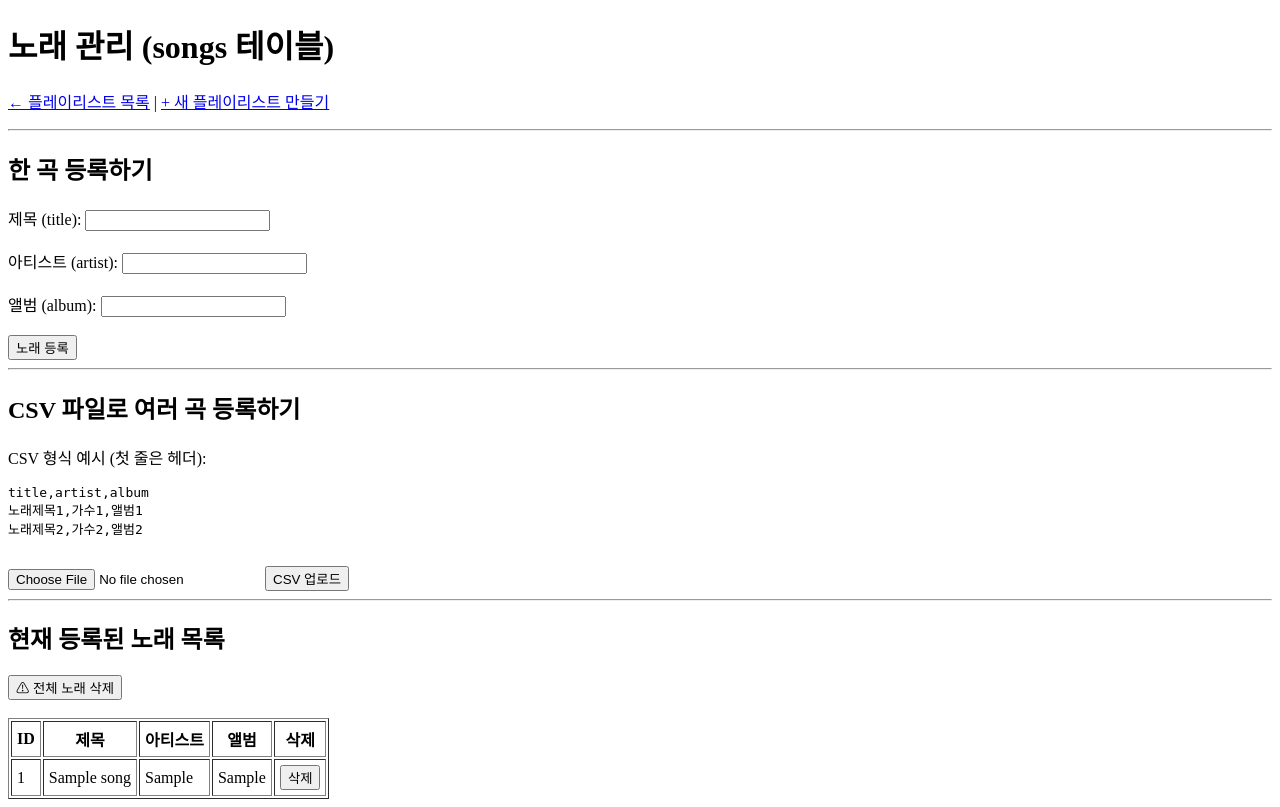
After one commit to JS66KIM/playlist-web, a Flask app: page /songs in a window 1280 px wide. The commit adds this page. Run offline with Flask 3, Linux system fonts and the light colour scheme; tables that the repository leaves empty hold one stand-in row (values such as "Sample post").

Commit message:
back button

```diff
--- a/app.py
+++ b/app.py
@@ -75,6 +75,133 @@ def test_db():
 
     conn.close()
     return f"현재 데이터베이스에 존재하는 테이블: {tables}"
+
+
+
+@app.route('/playlists/new', methods=['GET', 'POST'])
+def create_playlist():
+    """
+    새 플레이리스트를 생성하는 페이지.
+    - GET  : 화면에 폼 + 곡 검색/목록을 보여줌
+    - POST : 사용자가 작성한 제목/설명 + 선택한 곡들을 DB에 저장
+    """
+
+    conn = get_db_connection()
+    cur = conn.cursor()
+
+    # ---------- [POST] 폼 제출: 플레이리스트 저장 ----------
+    if request.method == 'POST':
+        # 폼에서 넘어온 값들 꺼내기
+        title = request.form.get('title')
+        description = request.form.get('description')
+
+        # 로그인 기능이 아직 없으니까 user_id 는 임시로 1번 사용자라고 가정
+        user_id = 1
+
+        # 선택된 곡 ID 들 (체크박스 name="song_ids")
+        selected_song_ids = request.form.getlist('song_ids')
+
+        # 플레이리스트 기본 정보 저장
+        cur.execute("""
+            INSERT INTO playlists (user_id, title, description, created_at)
+            VALUES (?, ?, ?, datetime('now'))
+        """, (user_id, title, description))
+
+        # 방금 INSERT 한 playlist 의 id 가져오기
+        playlist_id = cur.lastrowid
+
+        # 선택된 곡들을 playlist_songs 테이블에 넣기
+        # track_order 는 1부터 순서대로
+        for order, song_id in enumerate(selected_song_ids, start=1):
+            cur.execute("""
+                INSERT INTO playlist_songs (playlist_id, song_id, track_order)
+                VALUES (?, ?, ?)
+            """, (playlist_id, song_id, order))
+
+        # 변경사항 저장
+        conn.commit()
+        conn.close()
+
+        # 저장 후 메인 페이지로 이동
+        return redirect(url_for('index'))
+
+    # ---------- [GET] 페이지 처음 접속: 검색 + 곡 목록 ----------
+    # 검색어 받기 (?q=검색어)
+    search_query = request.args.get('q', '').strip()
+
+    if search_query:
+        # 검색어가 있을 때: 제목/아티스트/앨범에 포함되면 보여줌
+        cur.execute("""
+            SELECT song_id, title, artist, album
+            FROM songs
+            WHERE title  LIKE ?
+               OR artist LIKE ?
+               OR album  LIKE ?
+            ORDER BY title
+        """, (f'%{search_query}%', f'%{search_query}%', f'%{search_query}%'))
+    else:
+        # 검색어 없으면 전체 곡 목록
+        cur.execute("""
+            SELECT song_id, title, artist, album
+            FROM songs
+            ORDER BY title
+        """)
+
+    songs = cur.fetchall()
+    conn.close()
+
+    # 템플릿에 곡 목록과 검색어 전달
+    return render_template('create_playlist.html',
+                           songs=songs,
+                           search_query=search_query)
+
+# 플레이리스트 상세보기 (노래 목록 포함)
+@app.route('/playlists/<int:playlist_id>')
+def view_playlist(playlist_id):
+    """
+    특정 플레이리스트의 상세 정보와 포함된 노래 목록을 보여주는 페이지
+    """
+    conn = get_db_connection()
+    cur = conn.cursor()
+
+    # 플레이리스트 기본 정보 가져오기
+    cur.execute("""
+        SELECT p.playlist_id,
+               p.title,
+               p.description,
+               p.created_at,
+               u.username
+        FROM playlists p
+        LEFT JOIN users u ON p.user_id = u.user_id
+        WHERE p.playlist_id = ?
+    """, (playlist_id,))
+
+    playlist = cur.fetchone()
+
+    if not playlist:
+        conn.close()
+        return "플레이리스트를 찾을 수 없습니다.", 404
+
+    # 플레이리스트에 포함된 노래 목록 가져오기
+    cur.execute("""
+        SELECT s.song_id,
+               s.title,
+               s.artist,
+               s.album,
+               ps.track_order
+        FROM playlist_songs ps
+        JOIN songs s ON ps.song_id = s.song_id
+        WHERE ps.playlist_id = ?
+        ORDER BY ps.track_order
+    """, (playlist_id,))
+
+    songs = cur.fetchall()
+    conn.close()
+
+    return render_template('view_playlist.html',
+                         playlist=playlist,
+                         songs=songs)
+
 
 # ---------------------------------------------
 # 5) 노래 관리 페이지 (songs 테이블 관리)
@@ -214,6 +341,47 @@ def delete_all_songs():
 
     return redirect(url_for('manage_songs'))
 
+# 플레이리스트 삭제
+@app.route('/playlists/delete/<int:playlist_id>', methods=['POST'])
+def delete_playlist(playlist_id):
+    """
+    플레이리스트 삭제 (작성자만 삭제 가능)
+    - user_id가 일치하는지 확인
+    - playlist_songs 테이블의 관련 데이터도 함께 삭제
+    """
+    # 현재 로그인한 사용자 (임시로 1번 사용자)
+    current_user_id = 1
+
+    conn = get_db_connection()
+    cur = conn.cursor()
+
+    # 플레이리스트의 작성자 확인
+    cur.execute("""
+        SELECT user_id FROM playlists WHERE playlist_id = ?
+    """, (playlist_id,))
+
+    result = cur.fetchone()
+
+    if not result:
+        conn.close()
+        return "플레이리스트를 찾을 수 없습니다.", 404
+
+    # user_id 확인
+    if result['user_id'] != current_user_id:
+        conn.close()
+        return "삭제 권한이 없습니다. 본인이 만든 플레이리스트만 삭제할 수 있습니다.", 403
+
+    # 권한이 있으면 삭제 진행
+    # 1. playlist_songs 테이블에서 관련 노래 관계 삭제
+    cur.execute("DELETE FROM playlist_songs WHERE playlist_id = ?", (playlist_id,))
+
+    # 2. playlists 테이블에서 플레이리스트 삭제
+    cur.execute("DELETE FROM playlists WHERE playlist_id = ?", (playlist_id,))
+
+    conn.commit()
+    conn.close()
+
+    return redirect(url_for('index'))
 
 # ---------------------------------------------
 #. Flask 실행
--- /dev/null
+++ b/templates/manage_songs.html
@@ -0,0 +1,107 @@
+<!DOCTYPE html>
+<html lang="ko">
+<head>
+    <meta charset="UTF-8">
+    <title>노래 관리</title>
+</head>
+<body>
+    <h1>노래 관리 (songs 테이블)</h1>
+
+    <!-- 메인 / 플레이리스트 생성 페이지로 가는 링크들 -->
+    <p>
+        <a href="{{ url_for('index') }}">← 플레이리스트 목록</a> |
+        <a href="{{ url_for('create_playlist') }}">+ 새 플레이리스트 만들기</a>
+    </p>
+
+    <hr>
+
+    <!-- 1. 한 곡씩 등록하는 폼 -->
+    <h2>한 곡 등록하기</h2>
+    <form method="POST" action="{{ url_for('add_song') }}">
+        <label>
+            제목 (title):
+            <input type="text" name="title" required>
+        </label>
+        <br><br>
+
+        <label>
+            아티스트 (artist):
+            <input type="text" name="artist">
+        </label>
+        <br><br>
+
+        <label>
+            앨범 (album):
+            <input type="text" name="album">
+        </label>
+        <br><br>
+
+        <button type="submit">노래 등록</button>
+    </form>
+
+    <hr>
+
+    <!-- 2. CSV 파일로 여러 곡 한 번에 등록 -->
+    <h2>CSV 파일로 여러 곡 등록하기</h2>
+    <p>CSV 형식 예시 (첫 줄은 헤더):</p>
+    <pre>
+title,artist,album
+노래제목1,가수1,앨범1
+노래제목2,가수2,앨범2
+    </pre>
+
+    <form method="POST"
+          action="{{ url_for('upload_songs_csv') }}"
+          enctype="multipart/form-data">
+        <input type="file" name="csv_file" accept=".csv">
+        <button type="submit">CSV 업로드</button>
+    </form>
+
+    <hr>
+
+    <!-- 3. 전체 삭제 버튼 -->
+    <h2>현재 등록된 노래 목록</h2>
+
+    <form method="POST" action="{{ url_for('delete_all_songs') }}"
+          onsubmit="return confirm('정말 모든 노래를 삭제하시겠습니까? 이 작업은 되돌릴 수 없습니다.');">
+        <button type="submit">⚠ 전체 노래 삭제</button>
+    </form>
+
+    <br>
+
+    {% if songs and songs|length > 0 %}
+        <table border="1" cellpadding="5">
+            <thead>
+                <tr>
+                    <th>ID</th>
+                    <th>제목</th>
+                    <th>아티스트</th>
+                    <th>앨범</th>
+                    <th>삭제</th>
+                </tr>
+            </thead>
+            <tbody>
+                {% for s in songs %}
+                    <tr>
+                        <td>{{ s["song_id"] }}</td>
+                        <td>{{ s["title"] }}</td>
+                        <td>{{ s["artist"] or "" }}</td>
+                        <td>{{ s["album"] or "" }}</td>
+                        <td>
+                            <!-- 개별 삭제 버튼 -->
+                            <form method="POST"
+                                  action="{{ url_for('delete_song', song_id=s['song_id']) }}"
+                                  onsubmit="return confirm('이 노래를 삭제할까요?');">
+                                <button type="submit">삭제</button>
+                            </form>
+                        </td>
+                    </tr>
+                {% endfor %}
+            </tbody>
+        </table>
+    {% else %}
+        <p>등록된 노래가 없습니다.</p>
+    {% endif %}
+
+</body>
+</html>
```
Also changed, not shown: templates/create_playlist.html (+23 -42 lines), templates/index.html (+9 -5 lines), templates/view_playlist.html (added, +62 -0 lines), database/playlist.db.
